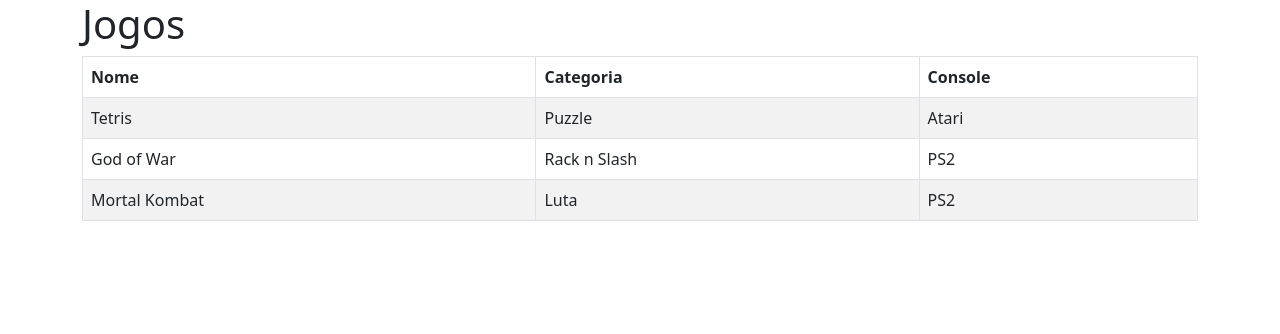
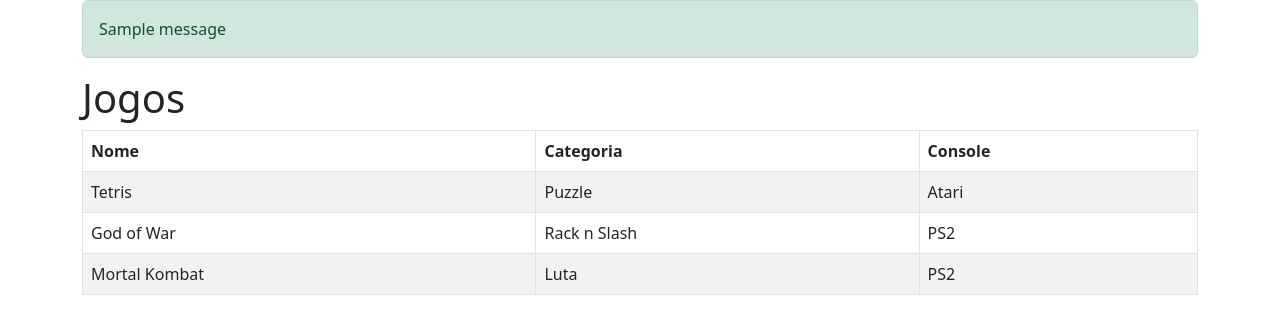
Before and after one commit to raquelcreis/jogoteca, a Flask app: page / in a window 1280 px wide. Shown: the top 334 px of the page. Run offline with Flask 2, Linux system fonts and the light colour scheme; one stand-in notice (Sample message) is shown; some libraries are stand-ins or nearby versions.

Commit message:
flash messages

```diff
--- a/jogoteca.py
+++ b/jogoteca.py
@@ -40,7 +40,7 @@
 def autenticar():
     if 'alohomora' == request.form['senha']:
         session['usuario_logado'] = request.form['usuario']
-        flash(session['usuario_logado'] + 'logado com sucesso!')
+        flash(session['usuario_logado'] + ' logado com sucesso!')
         return redirect('/')
     else:
         flash('Usuário não logado')
--- a/templates/template.html
+++ b/templates/template.html
@@ -8,6 +8,17 @@
 </head>
 <body>
     <div class="container">
+
+        {% with messages = get_flashed_messages() %}
+            {% if messages %}
+                <ul id="messages" class="list-unstyled">
+                {% for message in messages %}
+                    <li class="alert alert-success">{{ message }}</li>
+                {% endfor %}
+                </ul>
+            {% endif %}
+        {% endwith %}
+
       <div class="page-header">
           <h1>{{ titulo }}</h1>
       </div>
```
